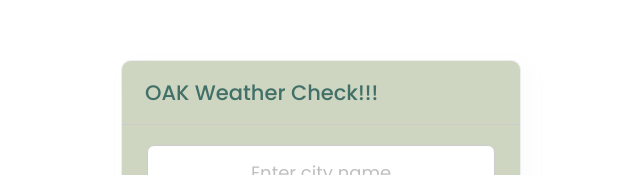
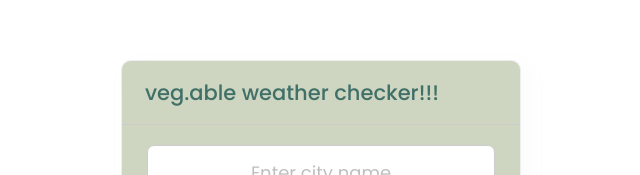
Before and after one commit to JeremiahTsh/JeremiahTsh.github.io, a plain HTML site: page index.html in a window 1280 px wide. Shown: the part 202-377 px from the top of the page, without its empty margins (319-959 px from the left). Drawn offline with nearby package versions, Linux system fonts and the light colour scheme.

Commit message:
Add files via upload

```diff
--- a/index.html
+++ b/index.html
@@ -10,7 +10,7 @@
   </head>
   <body>
     <div class="wrapper">
-      <header><i class='bx bx-left-arrow-alt'></i>OAK Weather Check!!!</header>
+      <header><i class='bx bx-left-arrow-alt'></i>veg.able weather checker!!!</header>
       <section class="input-part">
         <p class="info-txt"></p>
         <div class="content">
```
